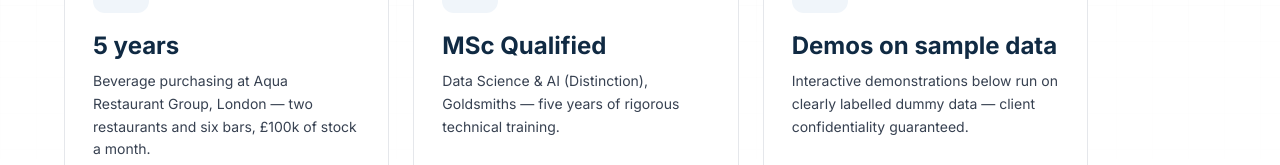
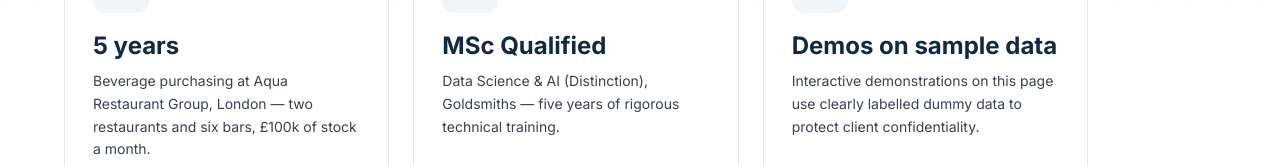
Before and after one commit to carlos-alves-one/carlos-alves-one.github.io, a Next.js app: page / in a window 1280 px wide. Shown: the part 787-952 px from the top of the page. Built offline with nearby package versions, Linux system fonts and the light colour scheme.

Commit message:
Update demos card wording

```diff
--- a/components/Hero.tsx
+++ b/components/Hero.tsx
@@ -171,7 +171,7 @@ export default function Hero() {
             </div>
             <h3 className="text-2xl font-bold text-navy-900 mb-2">Demos on sample data</h3>
             <p className="text-gray-700 text-sm leading-relaxed">
-              Interactive demonstrations below run on clearly labelled dummy data — client confidentiality guaranteed.
+              Interactive demonstrations on this page use clearly labelled dummy data to protect client confidentiality.
             </p>
           </div>
         </div>
```
